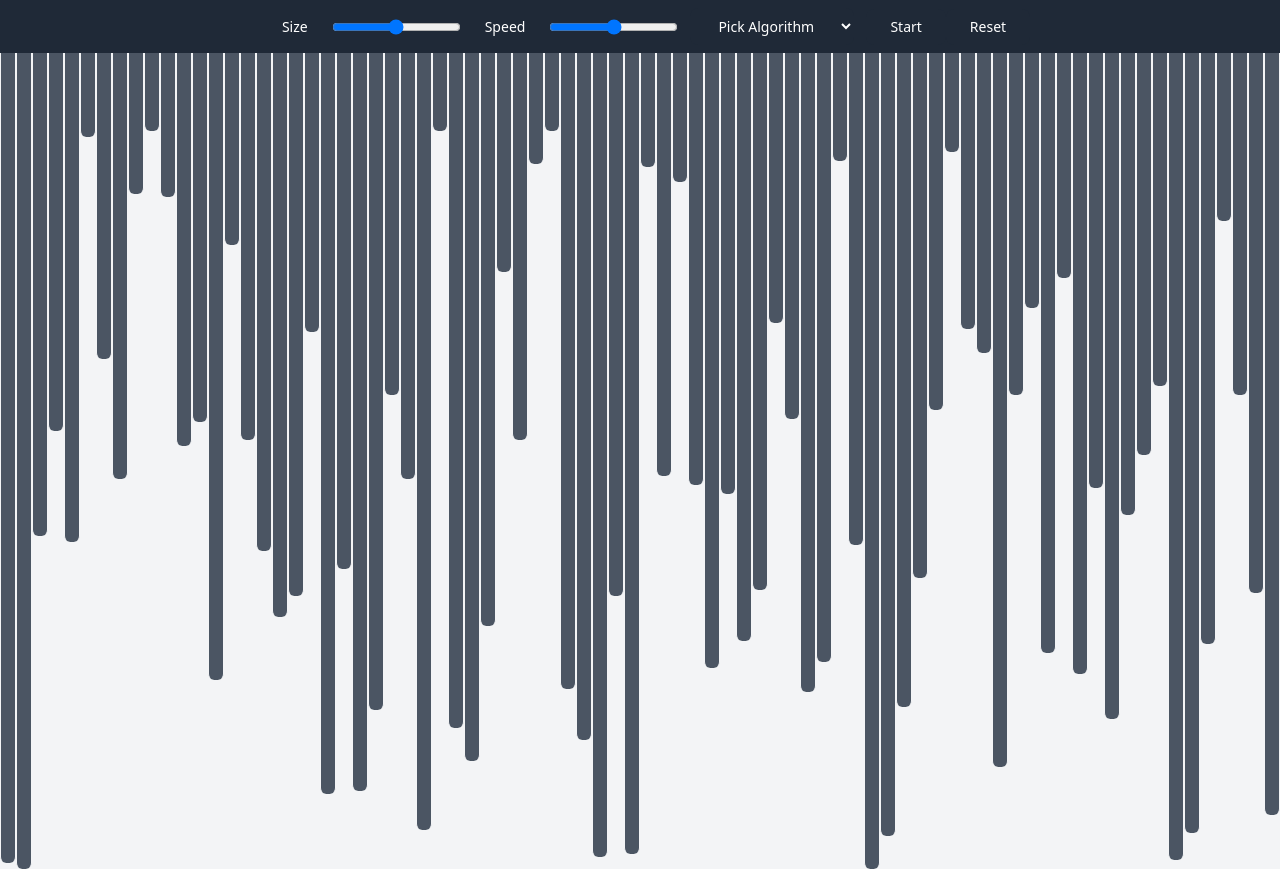
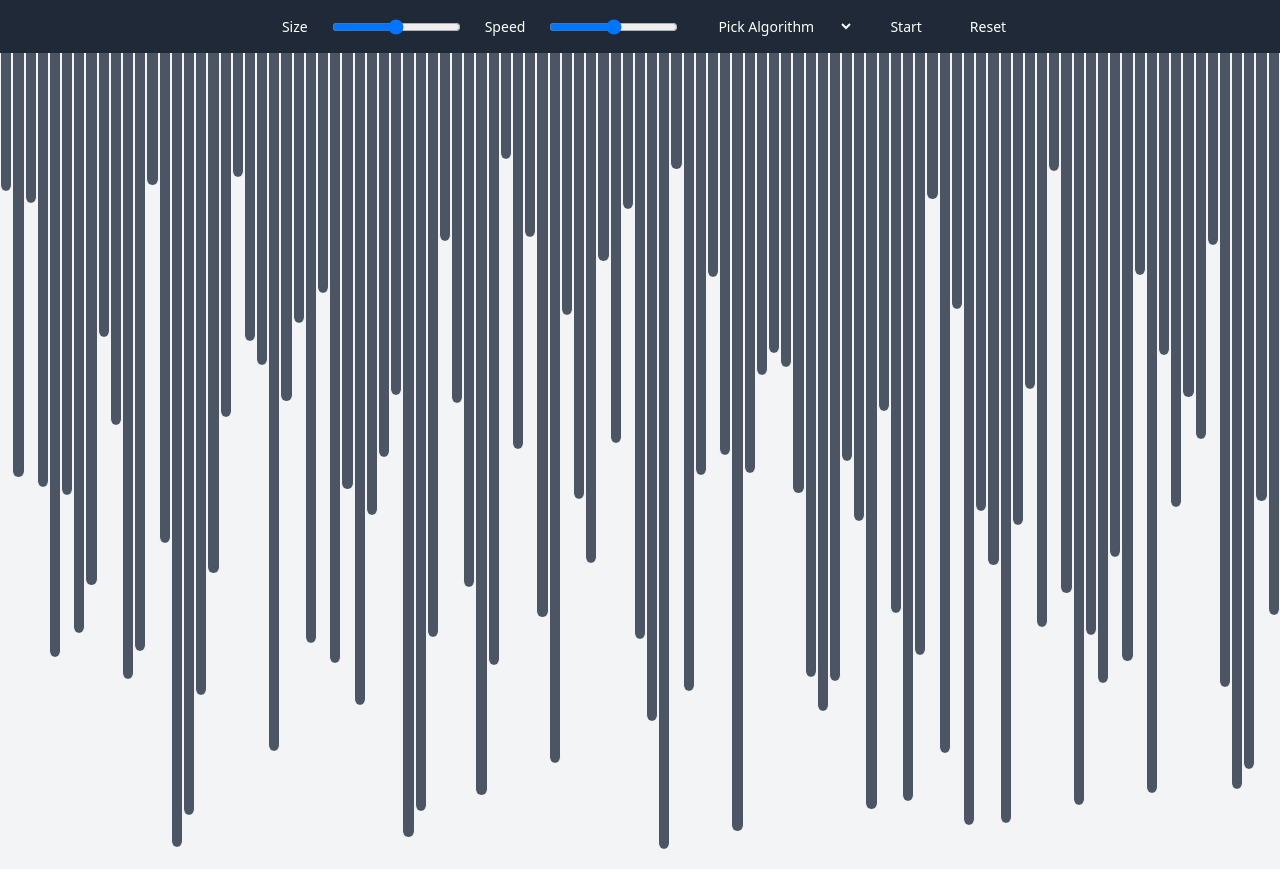
Before and after one commit to bluffdev/sorting-visualizer, a React (Vite) app: page / in a window 1280 px wide. Built offline with nearby package versions, Linux system fonts and the light colour scheme.

Commit message:
Increased array size and range

```diff
--- a/src/App.tsx
+++ b/src/App.tsx
@@ -3,7 +3,7 @@ import { generateArray } from "./utils";
 import { bubbleSort, insertionSort, selectionSort, quickSort } from "./algos";
 
 export default function App() {
-  let [size, setSize] = useState(80);
+  let [size, setSize] = useState(105);
   let [speed, setSpeed] = useState(7);
   let [array, setArray] = useState(generateArray(size));
   let [running, setRunning] = useState(false);
@@ -19,7 +19,7 @@ export default function App() {
             <input
               type="range"
               min="10"
-              max="150"
+              max="200"
               step={5}
               value={size}
               onChange={(event: React.ChangeEvent<HTMLInputElement>) => {
@@ -94,7 +94,7 @@ export default function App() {
         {array.map((value) => (
           <div
             className={`border-x border-gray-100 rounded-b-md w-full ${value.color}`}
-            style={{ height: `${value.size * 3}px` }}
+            style={{ height: `${value.size * 2}px` }}
             key={value.key}
           ></div>
         ))}
--- a/src/utils.ts
+++ b/src/utils.ts
@@ -8,7 +8,10 @@ export function generateArray(size: number) {
   let values = new Set<number>();
   let array = new Array<block>(size);
   for (let i = 0; i < size; i++) {
-    let newValue = Math.floor(Math.random() * (275 - 25) + 25);
+    let newValue = Math.floor(Math.random() * (400 - 50) + 50);
+    while (values.has(newValue)) {
+      newValue = Math.floor(Math.random() * (400 - 50) + 50);
+    }
     values.add(newValue);
     array[i] = {
       size: newValue,
```
